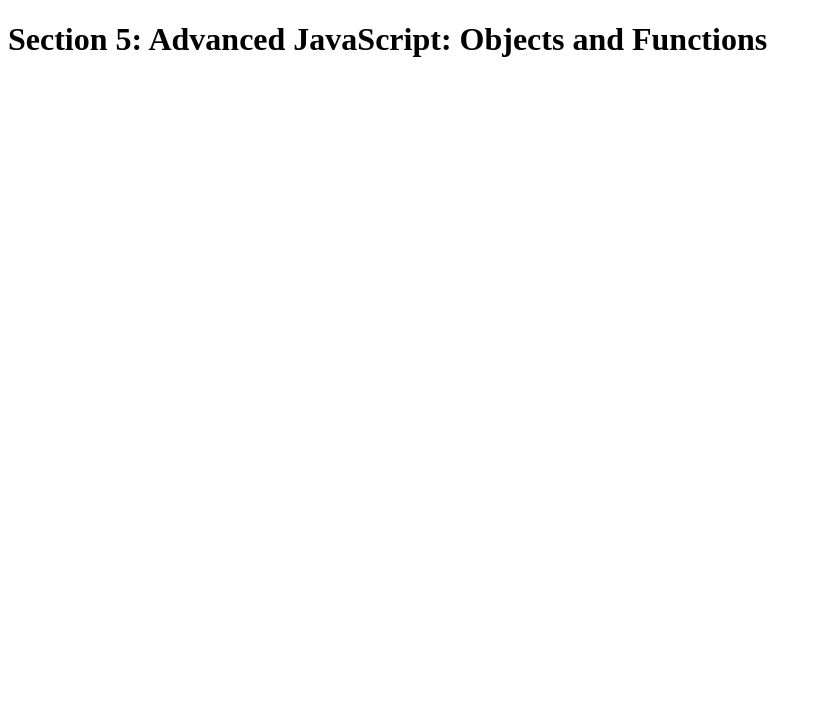
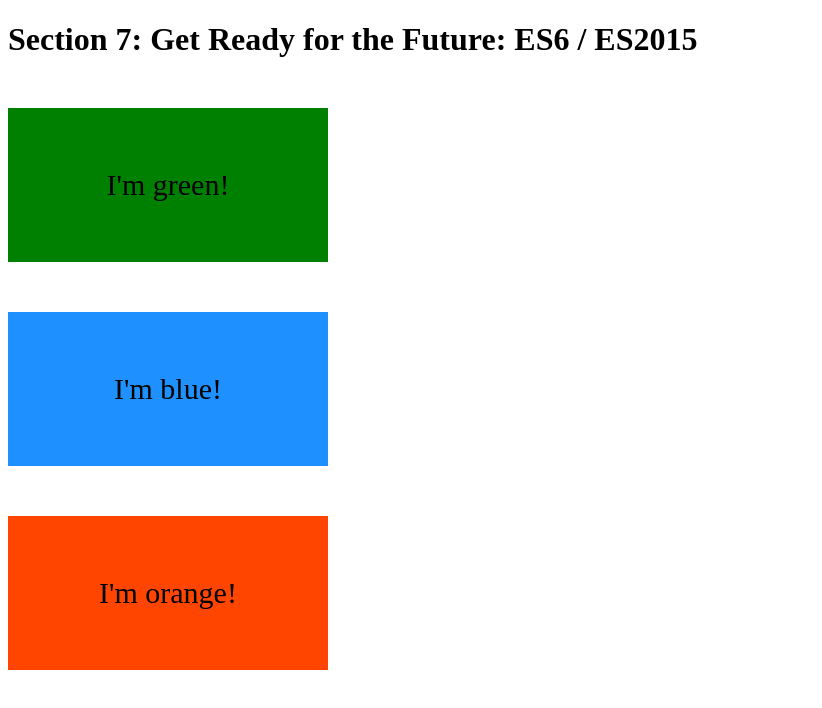
Before and after one commit to Jpecina/javascript-functions-practice, a plain HTML site: page index.html in a window 1280 px wide. Shown: the whole page, without its empty margins (0-822 px from the left). Drawn offline with Linux system fonts and the light colour scheme.

Commit message:
modified index.html

```diff
--- a/index.html
+++ b/index.html
@@ -2,11 +2,32 @@
 <html lang="en">
     <head>
         <meta charset="UTF-8">
-        <title>Section 5: Advanced JavaScript: Objects and Functions</title>
+        <title>Section 7: Get Ready for the Future: ES6 / ES2015</title>
+
+        <style>
+            .box {
+                width: 200px;
+                padding: 60px;
+                text-align: center;
+                font-size: 30px;
+                margin-top: 50px;
+            }
+
+            .green { background-color: green; }
+            .blue { background-color: dodgerblue; }
+            .orange { background-color: orangered; }
+
+        </style>
+
     </head>
 
     <body>
-        <h1>Section 5: Advanced JavaScript: Objects and Functions</h1>
+        <h1>Section 7: Get Ready for the Future: ES6 / ES2015</h1>
+
+        <div class="box green">I'm green!</div>
+        <div class="box blue">I'm blue!</div>
+        <div class="box orange">I'm orange!</div>
+
         <script src="script.js"></script>
     </body>
 </html>
```
